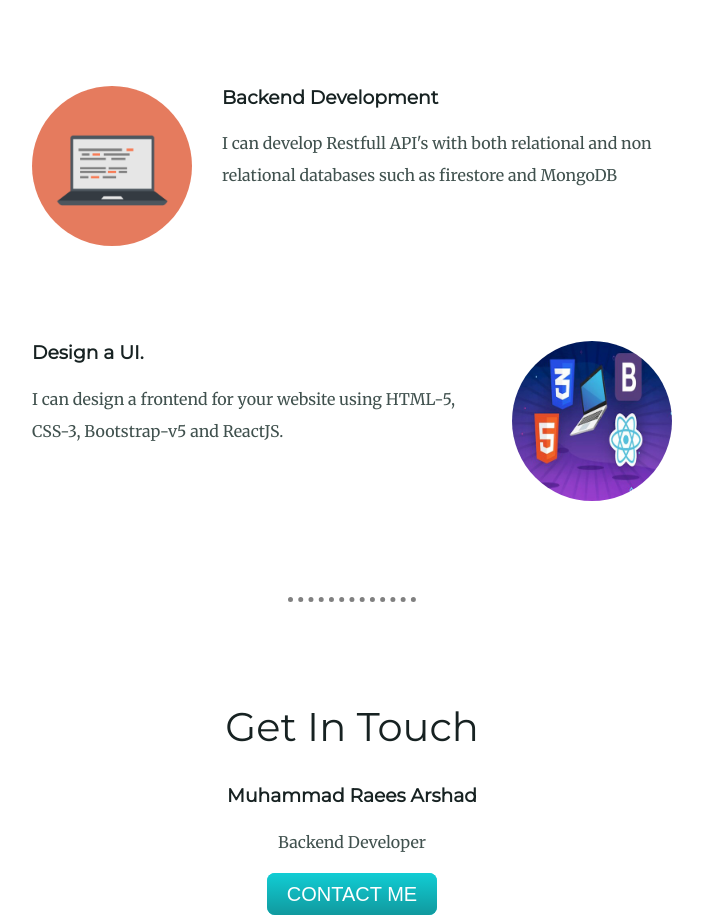
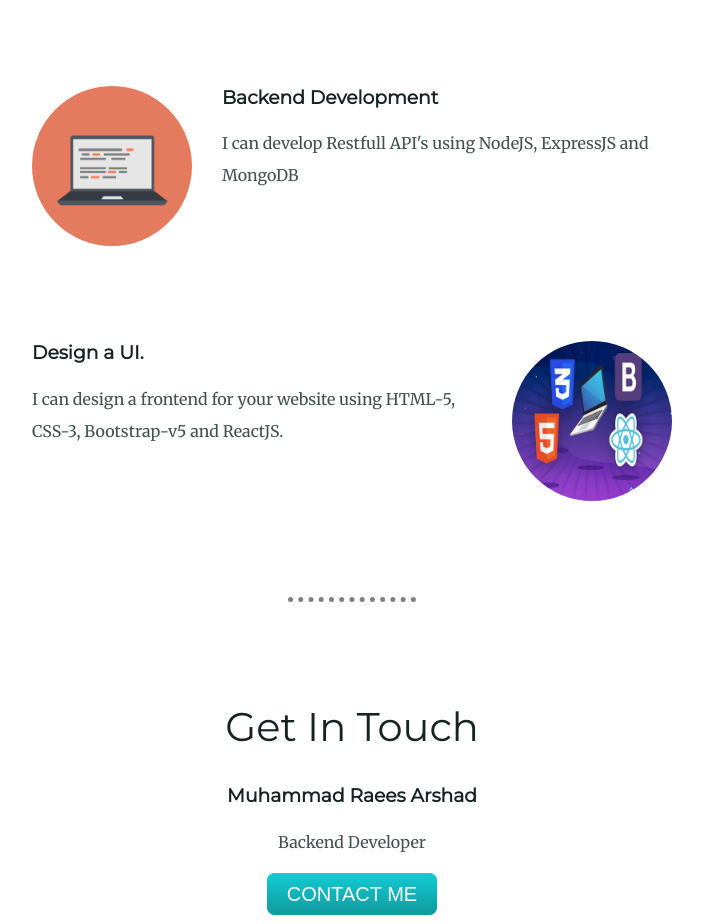
Before and after one commit to MuhammadRaeesArshad/MuhammadRaees--CV, a plain HTML site: page index.html in a window 1280 px wide. Shown: the part 1460-2384 px from the top of the page, without its empty margins (288-991 px from the left). Drawn offline with Linux system fonts and the light colour scheme.

Commit message:
Update index.html

```diff
--- a/index.html
+++ b/index.html
@@ -41,8 +41,7 @@
           />
           <h3>Backend Development</h3>
           <p>
-            I can develop Restfull API's with both relational and non relational
-            databases such as firestore and MongoDB
+            I can develop Restfull API's using NodeJS, ExpressJS and MongoDB
           </p>
         </div>
         <div class="skill-row">
```
